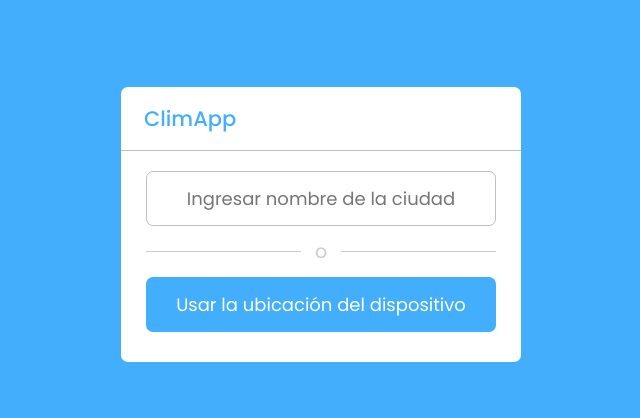
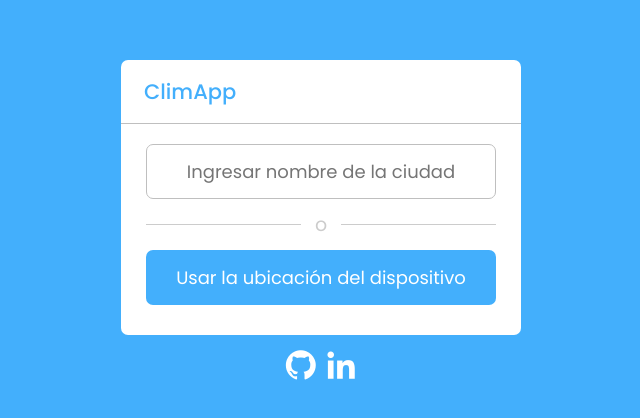
Before and after one commit to emanuelhg/ClimApp, a plain HTML site: page index.html in a window 1280 px wide. Shown: the part 176-594 px from the top of the page, without its empty margins (319-959 px from the left). Drawn offline with nearby package versions, Linux system fonts and the light colour scheme.

Commit message:
footer-redes

```diff
--- a/index.html
+++ b/index.html
@@ -52,6 +52,11 @@
             </div>
         </section>
     </div>
+    <div class="social">
+        <a href="https://github.com/emanuelhg/" target="_blank"><i class="bx bxl-github bx-md bx-burst-hover"></i></a>
+        <a href="https://www.linkedin.com/in/emanuel-guzzetti/" target="_blank"><i class="bx bxl-linkedin bx-md bx-burst-hover"></i></a>
+
+    </div>
     <script src="script.js"></script>
 </body>
 </html>
--- a/style.css
+++ b/style.css
@@ -7,10 +7,11 @@
 
 body {
     display: flex;
+    flex-direction: column;
     align-items: center;
     justify-content: center;
     min-height: 100vh;
-    background: #43AFFC;
+    background: #43affc;
 }
 
 .wrapper {
@@ -200,3 +201,23 @@ header i {
     font-size: 14px;
     margin-top: -6px;
 }
+
+.social {
+    margin-top: 12px;
+}
+
+a:link {
+    color: white;
+}
+
+a:visited {
+    color: white;
+}
+
+a:hover {
+    color: white;
+}
+
+a:active {
+    color: white;
+}
```
